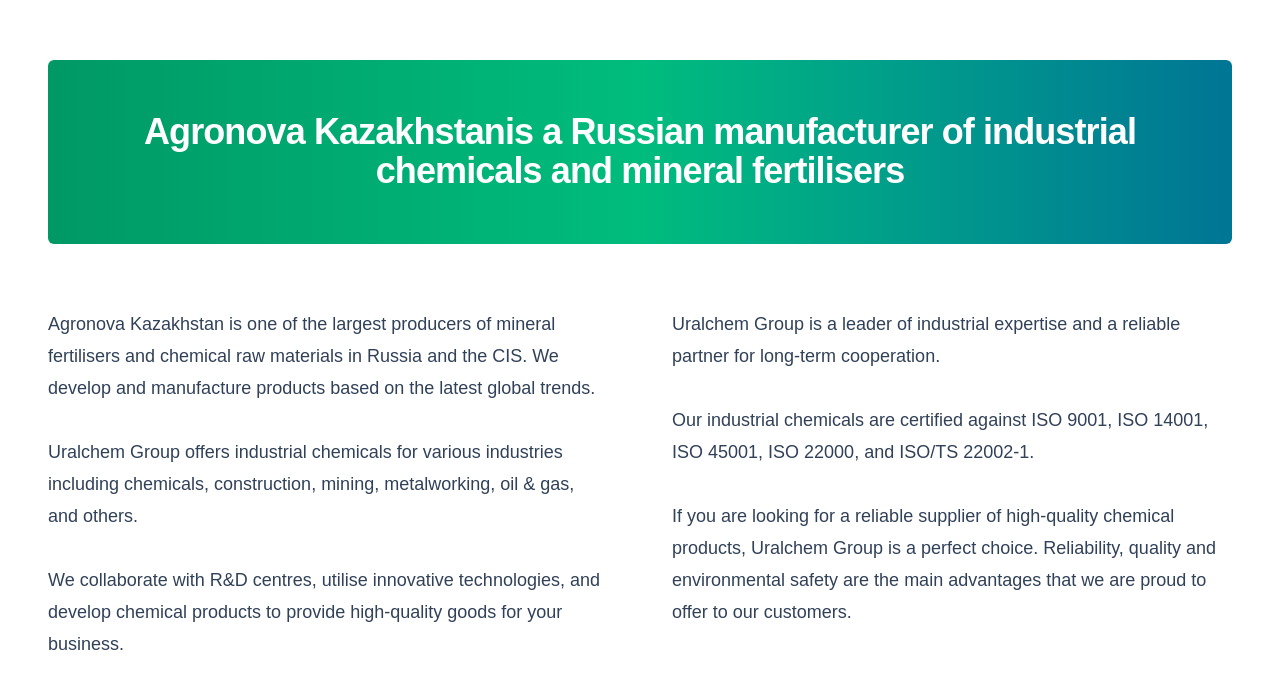
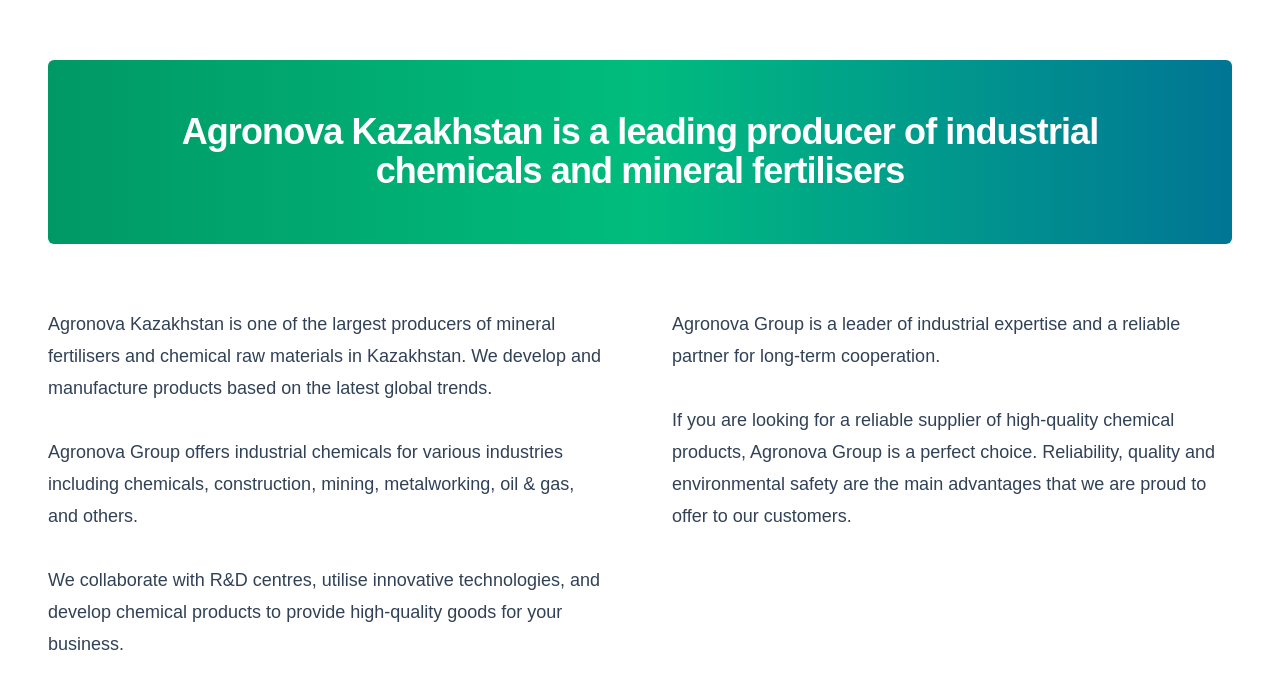
Before and after one commit to Whitechriz/agranovatoo, a React (Vite) app: page / in a window 1280 px wide. Shown: the part 2010-2699 px from the top of the page. Built offline with nearby package versions, Linux system fonts and the light colour scheme.

Commit message:
FIX: company name optimization, from ura to agronova and and a tags and links changed react router for proper and correct navigation

```diff
--- a/src/component/FeaturedProducts.jsx
+++ b/src/component/FeaturedProducts.jsx
@@ -7,7 +7,7 @@
         {/* Hero Banner */}
         <div className="flex min-h-[184px] items-center justify-center rounded-md bg-gradient-to-r from-emerald-600 via-emerald-500 to-cyan-700 px-6 py-10 text-center sm:px-12">
           <h1 className="max-w-5xl text-2xl font-bold leading-[1.08] tracking-tight text-white sm:text-3xl md:text-4xl">
-            Agronova Kazakhstanis a Russian manufacturer of industrial
+            Agronova Kazakhstan is a leading producer of industrial
             chemicals and mineral fertilisers
           </h1>
         </div>
@@ -18,13 +18,13 @@
           <div className="space-y-8 text-base leading-8 text-slate-700 sm:text-lg">
             <p>
               Agronova Kazakhstan is one of the largest producers of mineral
-              fertilisers and chemical raw materials in Russia and the CIS.
+              fertilisers and chemical raw materials in Kazakhstan.
               We develop and manufacture products based on the latest global
               trends.
             </p>
 
             <p>
-              Uralchem Group offers industrial chemicals for various
+              Agronova Group offers industrial chemicals for various
               industries including chemicals, construction, mining,
               metalworking, oil &amp; gas, and others.
             </p>
@@ -39,18 +39,18 @@
           {/* Right Column */}
           <div className="space-y-8 text-base leading-8 text-slate-700 sm:text-lg">
             <p>
-              Uralchem Group is a leader of industrial expertise and a
+              Agronova Group is a leader of industrial expertise and a
               reliable partner for long-term cooperation.
             </p>
 
-            <p>
+            {/* <p>
               Our industrial chemicals are certified against ISO 9001,
               ISO 14001, ISO 45001, ISO 22000, and ISO/TS 22002-1.
-            </p>
+            </p> */}
 
             <p>
               If you are looking for a reliable supplier of high-quality
-              chemical products, Uralchem Group is a perfect choice.
+              chemical products, Agronova Group is a perfect choice.
               Reliability, quality and environmental safety are the main
               advantages that we are proud to offer to our customers.
             </p>
--- a/src/component/Footer.jsx
+++ b/src/component/Footer.jsx
@@ -3,7 +3,7 @@
 
 const footerLinks = [
   { label: "Application industries", href: "/application-areas" },
-  { label: "Product catalogue", href: "/catalog" },
+  { label: "Product catalogue", href: "/catalogUE" },
   { label: "Contacts", href: "/contacts" },
 ];
 
--- a/src/component/Header.jsx
+++ b/src/component/Header.jsx
@@ -79,7 +79,7 @@
       </nav>
 
       <a
-        href="https://tech.uralchem.com/"
+        href="https://www.agranovatoo.com/"
         target="_blank"
         rel="noreferrer"
         className="hidden shrink-0 text-sm font-bold transition-opacity hover:opacity-70 xl:block"
--- a/src/component/Hero.jsx
+++ b/src/component/Hero.jsx
@@ -1,5 +1,6 @@
 
 import { useState, useEffect } from "react";
+import { Link } from "react-router-dom";
 import {
   ArrowDownRight,
   ArrowLeft,
@@ -175,21 +176,21 @@
           </h1>
         ))}
 
-        <a
-          href="#catalogue"
+        <Link
+          to="/catalogue"
           className="mt-9 inline-flex h-14 items-center gap-7 rounded-full bg-white px-7 text-base font-semibold text-[#343c2b] transition hover:-translate-y-1 hover:bg-[#f1f4e8] sm:mt-12"
         >
           Catalogue
           <ArrowDownRight size={19} />
-        </a>
+        </Link>
       </div>
 
       {/* Right-side product cards */}
       <aside className="absolute bottom-[100px] left-5 right-5 grid grid-cols-2 gap-3 sm:left-auto sm:right-7 sm:top-[8%] sm:bottom-auto sm:w-[280px] sm:grid-cols-1 sm:gap-5 lg:right-[2.65%] lg:w-[300px]">
         {slide.cards.map((card, index) => (
-          <a
+          <Link
             key={`${slide.category}-${card.title}`}
-            href="#catalogue"
+            to="/catalogue"
             className="group relative flex h-[205px] flex-col justify-end overflow-hidden rounded-lg border border-white/50 bg-[#aabd79]/90 p-3 shadow-sm transition duration-300 hover:-translate-y-1 hover:shadow-xl sm:h-[245px] sm:p-4 lg:h-[270px]"
           >
             <img
@@ -211,7 +212,7 @@
             <h2 className="relative max-w-[240px] text-sm font-bold leading-tight sm:text-base">
               {card.title}
             </h2>
-          </a>
+          </Link>
         ))}
       </aside>
 
--- a/src/component/ProductCategories.jsx
+++ b/src/component/ProductCategories.jsx
@@ -1,5 +1,6 @@
 
 import { useState } from "react";
+import { Link } from "react-router-dom";
 import {
     ArrowUpRight,
     FlaskConical,
@@ -102,13 +103,13 @@
                             </button>
                         </div>
 
-                        <a
-                            href="#catalogue"
+                        <Link
+                            to="/catalogue"
                             className="inline-flex items-center gap-3 rounded-full border border-[#555555] px-7 py-4 text-sm font-bold transition hover:border-emerald-500 hover:bg-emerald-500 hover:text-white sm:text-base"
                         >
                             View more
                             <ArrowUpRight size={18} />
-                        </a>
+                        </Link>
                     </div>
                 </div>
 
--- a/src/pages/Contacts.jsx
+++ b/src/pages/Contacts.jsx
@@ -25,7 +25,7 @@
       address:
         "St. Lobachevskogo, 57a, Zhetysuskiy District, City Almaty, 050016 , Kazakhstan.",
       phone: "+7 (342) 207-11-50",
-      emails: ["domestic@uralchem.com"],
+      emails: ["info@agranovatoo.com"],
     },
     {
       title: "Agronoatoo JSC",
@@ -123,7 +123,7 @@
         <div className="mb-8 flex flex-col gap-5 sm:flex-row sm:items-end sm:justify-between">
           <div>
             <p className="mb-3 text-xs font-semibold uppercase tracking-[0.2em] text-red-700">
-              Uralchem Agro
+              Agronova Kazakhstan
             </p>
 
             <h1 className="text-4xl font-normal tracking-tight sm:text-5xl lg:text-6xl">
@@ -233,10 +233,10 @@
           <p className="text-sm leading-7 text-gray-500">
             For general enquiries, email{" "}
             <a
-              href="mailto:info@uralchem.com"
+              href="mailto:info@agranovatoo.com"
               className="font-medium text-gray-800 underline decoration-gray-300 underline-offset-4 hover:text-red-700"
             >
-              info@uralchem.com
+              Info@agranovatoo.com
             </a>
             .
           </p>
```
